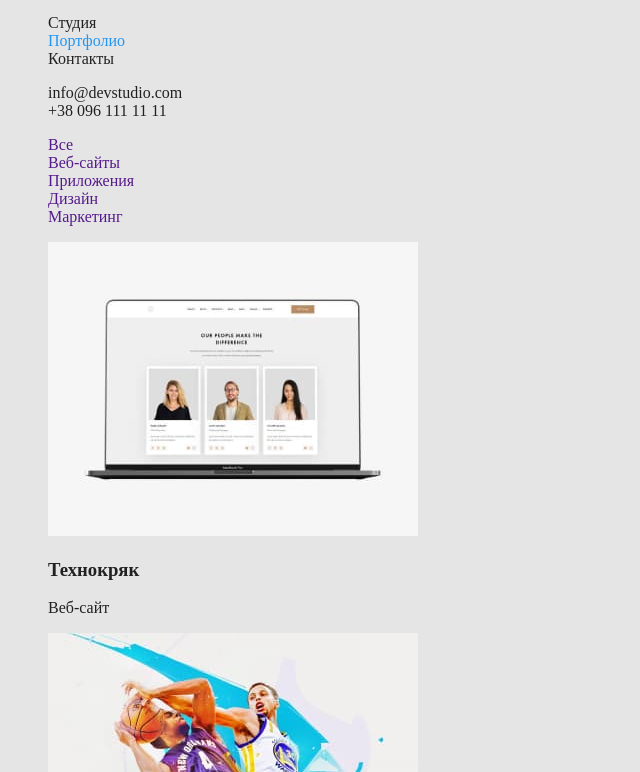
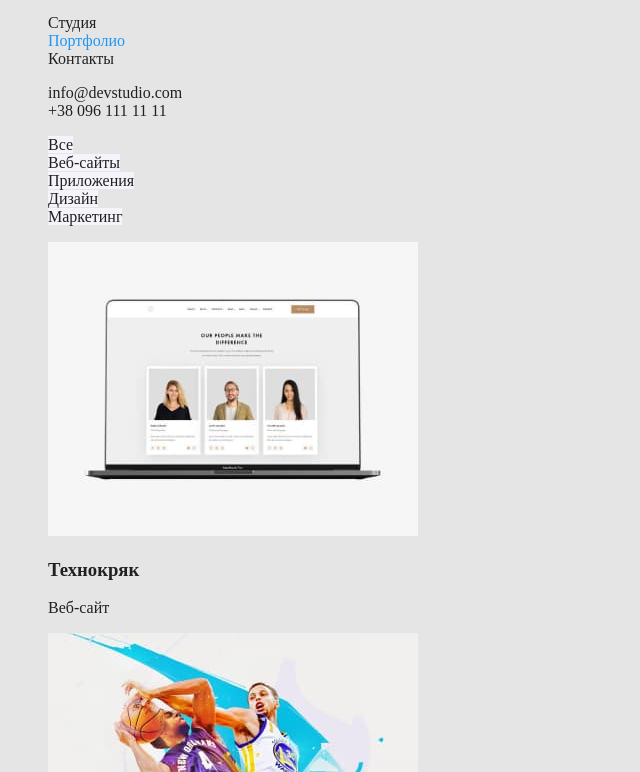
Before and after one commit to DanaOnopchenko/goit-markup-test-hw-02, a plain HTML site: page portfolio.html in a window 1280 px wide. Shown: the part 28-800 px from the top of the page, without its empty margins (0-640 px from the left). Drawn offline with Linux system fonts and the light colour scheme.

Commit message:
decorated button

```diff
--- a/css/style.css
+++ b/css/style.css
@@ -4,7 +4,7 @@
     --accent-color:#2196F3;
     --white-color:#FFFFFF;
     --white-secondary: rgba(255, 255, 255, 0.6);
-    --button-background-secondary: #F5F4FA;
+    --button-bg-secondary: #F5F4FA;
 }
 
 body {
@@ -61,17 +61,24 @@ color: var(--accent-color);
 /* button */
 
 .button {
-    color:var(--white-color) ;
-    background-color: var(--accent-color);
+
     border: none;
-
 }
 
-.button .primary {
+.button.primary {
     color: var(--white-color);
     background-color: var(--accent-color);
 }
 
+.button.secondary {
+    background-color: var(--button-bg-secondary);
+    color: var(--primary-text-color);
+}
+.button.secondary:hover,
+.button.secondary:focus {
+    color: var(--white-color);
+    background-color: var(--accent-color);
+}
 /* footer*/
 footer {
     background-color: #2F303A;
--- a/portfolio.html
+++ b/portfolio.html
@@ -25,11 +25,11 @@
     <main>
         <!-- Filter -->
         <ul class="list">
-            <li><a href="" class="link">Все</a></li>
-            <li><a href="" class="link">Веб-сайты</a></li>
-            <li><a href="" class="link">Приложения</a></li>
-            <li><a href="" class="link">Дизайн</a></li>
-            <li><a href="" class="link">Маркетинг</a></li>
+            <li><a href="" class="link button secondary">Все</a></li>
+            <li><a href="" class="link button secondary">Веб-сайты</a></li>
+            <li><a href="" class="link button secondary">Приложения</a></li>
+            <li><a href="" class="link button secondary">Дизайн</a></li>
+            <li><a href="" class="link button secondary">Маркетинг</a></li>
         </ul>
         <!-- Projects -->
         <ul class="list">
```
